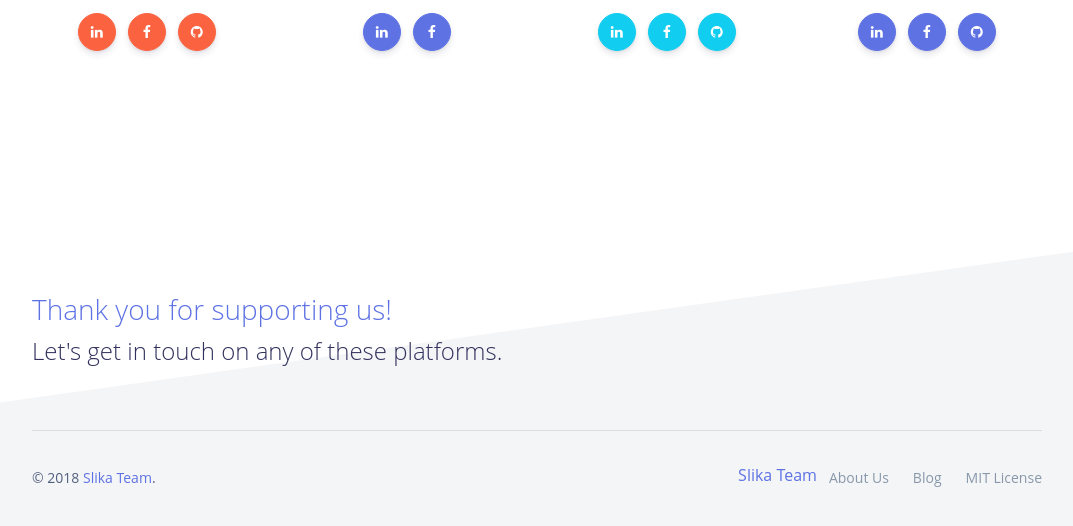
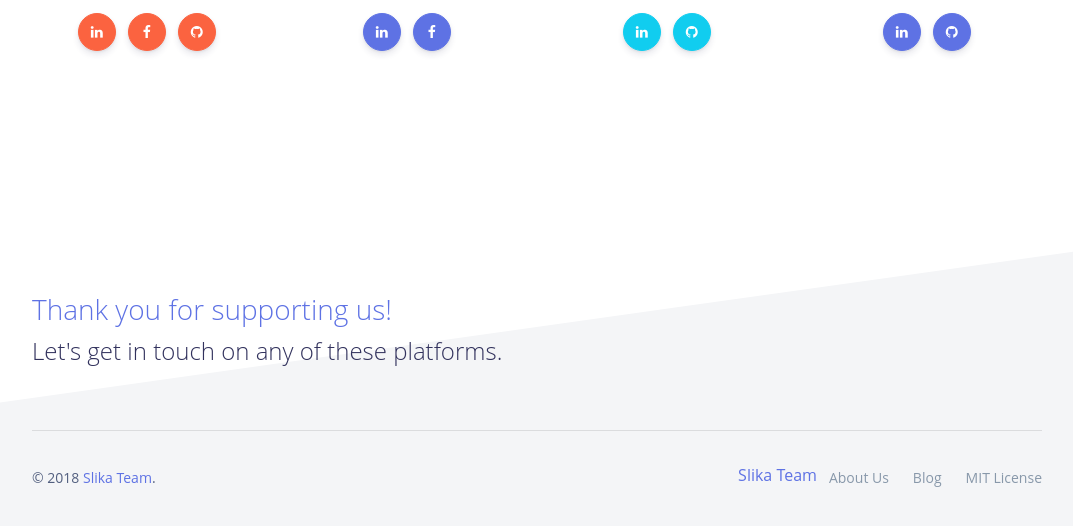
Before and after one commit to piyush97/strudal, a website: page index.html in a window 1280 px wide. Shown: the part 2674-3200 px from the top of the page, without its empty margins (103-1176 px from the left). Drawn offline with Linux system fonts and the light colour scheme.

Commit message:
link updates

```diff
--- a/index.html
+++ b/index.html
@@ -335,9 +335,6 @@
                   <a href="https://www.linkedin.com/in/maneesh-puthenveedu/" class="btn btn-info btn-icon-only rounded-circle">
                     <i class="fa fa-linkedin"></i>
                   </a>
-                <a href="#" class="btn btn-info btn-icon-only rounded-circle">
-                    <i class="fa fa-facebook"></i>
-                  </a>
                   <a href="https://github.com/MANEESH-P" class="btn btn-info btn-icon-only rounded-circle">
                     <i class="fa fa-github"></i>
                   </a>
@@ -357,9 +354,6 @@
                   <div class="mt-3">
                     <a href="https://www.linkedin.com/in/rishabh-priyadarshi-1a2a6a141/" class="btn btn-primary btn-icon-only rounded-circle">
                       <i class="fa fa-linkedin"></i>
-                    </a>
-                <a href="#" class="btn btn-primary btn-icon-only rounded-circle">
-                      <i class="fa fa-facebook"></i>
                     </a>
                     <a href="https://github.com/rishabhp99" class="btn btn-primary btn-icon-only rounded-circle">
                       <i class="fa fa-github"></i>
```
